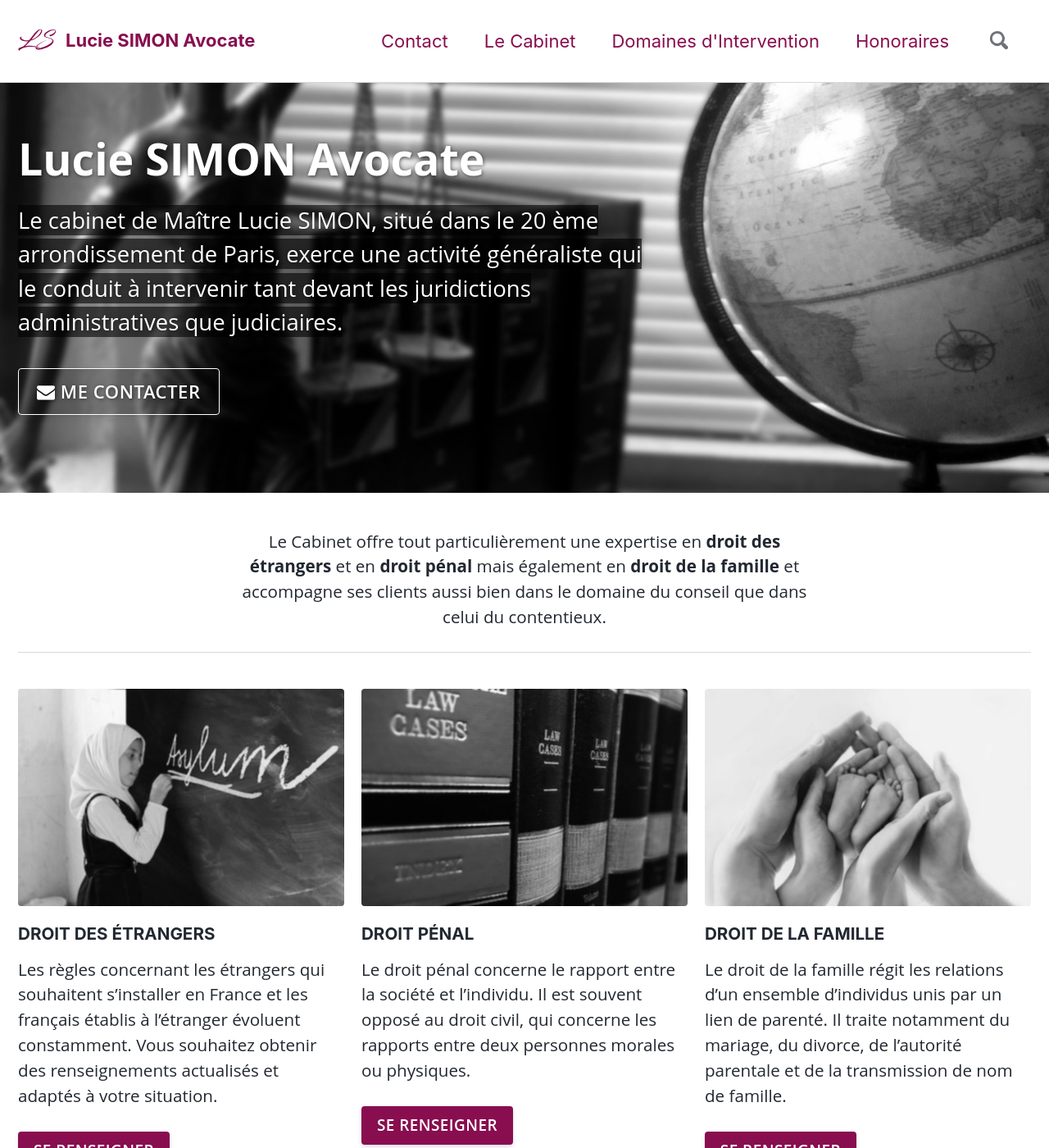
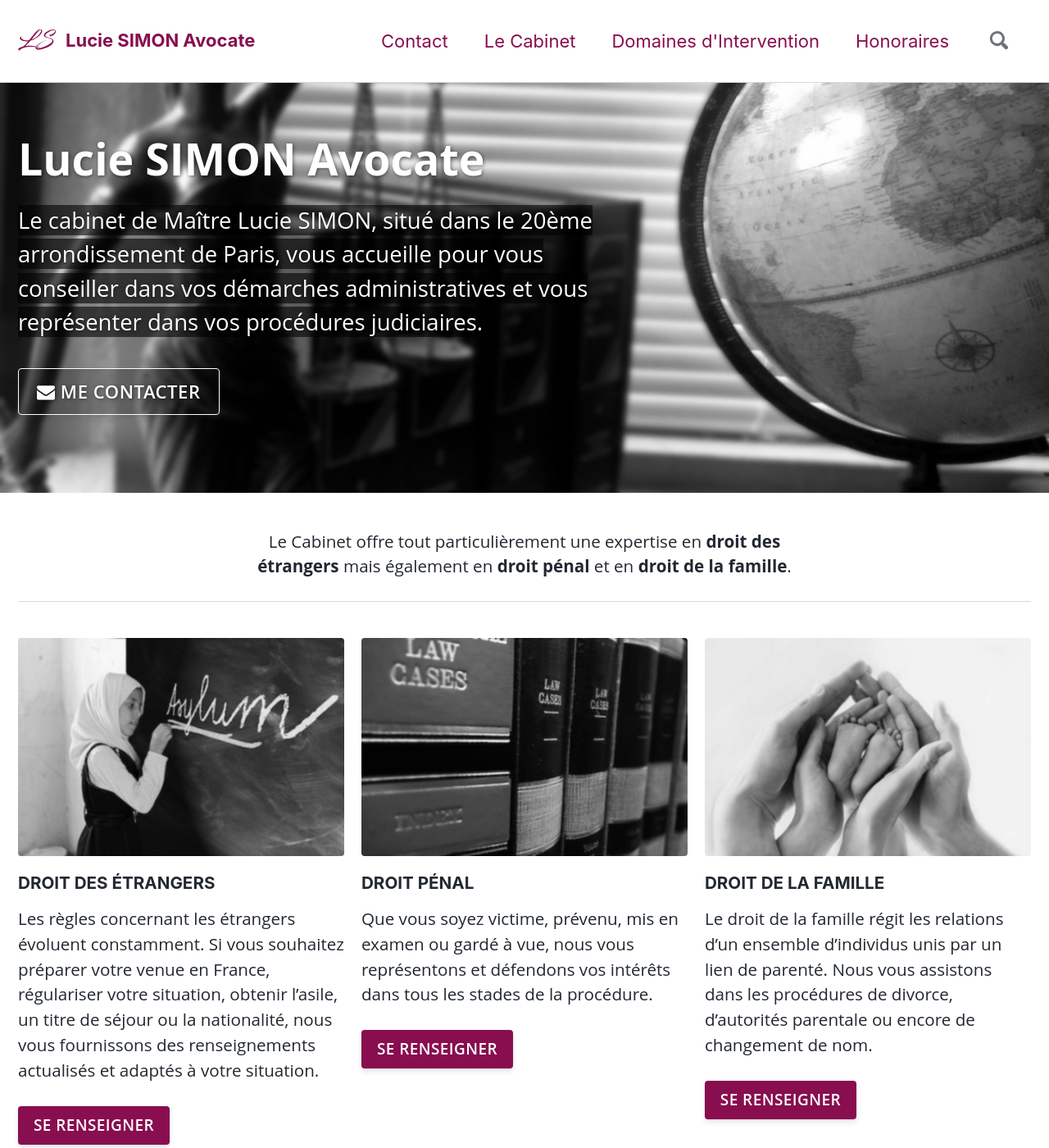
Before and after one commit to luciesimonavocate/luciesimonavocate.github.io, a Jekyll site: the page built from _pages/home.md, in a window 1280 px wide and 1400 px high. Shown: the whole window at 82% size. Built offline with Jekyll 4.4.1, drawn with Linux system fonts in a browser that asks for light colours.

Commit message:
Update home.md

```diff
--- a/_pages/home.md
+++ b/_pages/home.md
@@ -7,33 +7,33 @@ header:
   cta_label: "<i class='fa fa-envelope'></i> Me Contacter"
   cta_url: "/contact/"
   caption:
-excerpt: '<mark>Le cabinet de Maître Lucie SIMON, situé dans le 20 ème arrondissement de Paris, exerce une activité généraliste qui le conduit à intervenir tant devant les juridictions administratives que judiciaires.<mark>'
+excerpt: '<mark>Le cabinet de Maître Lucie SIMON, situé dans le 20ème arrondissement de Paris, vous accueille pour vous conseiller dans vos démarches administratives et vous représenter dans vos procédures judiciaires.<mark>'
 feature_row:
   - image_path: /assets/images/mm-droit-etranger.jpg
     alt: "Droit des Étrangers"
     title: "Droit des Étrangers"
-    excerpt: "Les règles concernant les étrangers qui souhaitent s'installer en France et les français établis à l'étranger évoluent constamment. Vous souhaitez obtenir des renseignements actualisés et adaptés à votre situation."
+    excerpt: "Les règles concernant les étrangers évoluent constamment. Si vous souhaitez préparer votre venue en France, régulariser votre situation, obtenir l'asile, un titre de séjour ou la nationalité, nous vous fournissons des renseignements actualisés et adaptés à votre situation."
     url: "/domaines/#droit-des-étrangers"
     btn_class: "btn--primary btn--small"
     btn_label: "Se Renseigner"
   - image_path: /assets/images/mm-droit-penal.jpg
     alt: "Droit Pénal"
     title: "Droit Pénal"
-    excerpt: "Le droit pénal concerne le rapport entre la société et l'individu. Il est souvent opposé au droit civil, qui concerne les rapports entre deux personnes morales ou physiques."
+    excerpt: "Que vous soyez victime, prévenu, mis en examen ou gardé à vue, nous vous représentons et défendons vos intérêts dans tous les stades de la procédure."
     url: "/domaines/#droit-pénal"
     btn_class: "btn--primary btn--small"
     btn_label: "Se Renseigner"
   - image_path: /assets/images/mm-droit-famille.jpg
     alt: "Droit de la Famille"
     title: "Droit de la Famille"
-    excerpt: "Le droit de la famille régit les relations d'un ensemble d'individus unis par un lien de parenté. Il traite notamment du mariage, du divorce, de l'autorité parentale et de la transmission de nom de famille."
+    excerpt: "Le droit de la famille régit les relations d'un ensemble d'individus unis par un lien de parenté. Nous vous assistons dans les procédures de divorce, d'autorités parentale ou encore de changement de nom."
     url: "/domaines/#droit-de-la-famille"
     btn_class: "btn--primary btn--small"
     btn_label: "Se Renseigner"
 github:
   - excerpt: '{::nomarkdown}<iframe style="display: inline-block;" src="https://ghbtns.com/github-btn.html?user=mmistakes&repo=minimal-mistakes&type=star&count=true&size=large" frameborder="0" scrolling="0" width="160px" height="30px"></iframe> <iframe style="display: inline-block;" src="https://ghbtns.com/github-btn.html?user=mmistakes&repo=minimal-mistakes&type=fork&count=true&size=large" frameborder="0" scrolling="0" width="158px" height="30px"></iframe>{:/nomarkdown}'
 intro:
-  - excerpt: 'Le Cabinet offre tout particulièrement une expertise en **droit des étrangers** et en **droit pénal** mais également en **droit de la famille** et accompagne ses clients aussi bien dans le domaine du conseil que dans celui du contentieux.'
+  - excerpt: 'Le Cabinet offre tout particulièrement une expertise en **droit des étrangers** mais également en **droit pénal** et en **droit de la famille**.'
 ---
 
 {% include feature_row id="intro" type="center" %}
```
